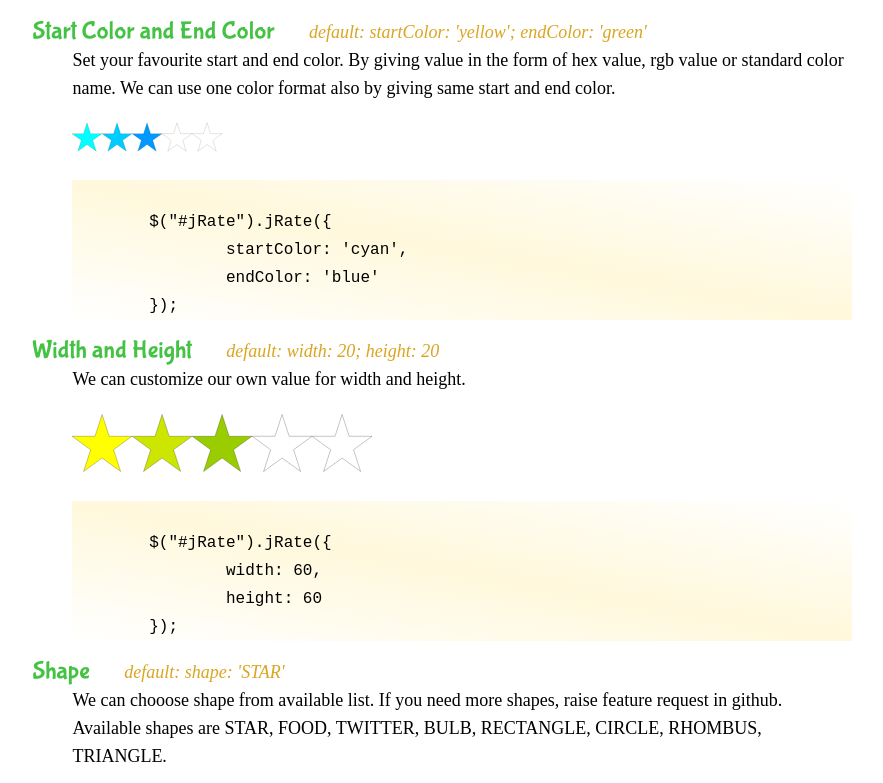
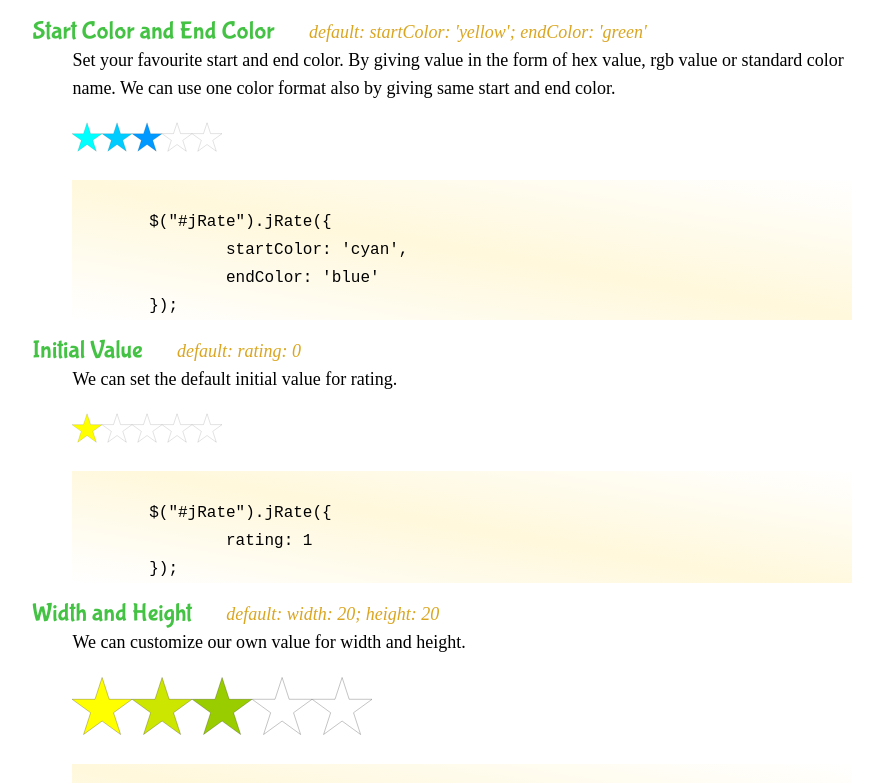
Before and after one commit to toolitup/toolitup.github.io, a website: page jRate.html in a window 1280 px wide. Shown: the part 466-1249 px from the top of the page, without its empty margins (198-1081 px from the left). Drawn offline with nearby package versions, Linux system fonts and the light colour scheme; files that its build step writes are made by us from their sources.

Commit message:
Added initial value

```diff
--- a/jRate.html
+++ b/jRate.html
@@ -76,6 +76,18 @@ one color format also by giving same start and end color.</li>
 	$("#jRate").jRate({
 		startColor: 'cyan',
 		endColor: 'blue'
+	});</code></pre></li>
+			</ul>
+		</div>
+		<div class="jr-main">
+			<h3 class="jr-title">Initial Value</h3>
+			<span class="jr-default">default: rating: 0</span>
+			<ul>
+				<li>We can set the default initial value for rating.</li>
+				<li><div id="demo-rating" ></div><div id="demo-rating-value"></div></li>
+				<li><pre><code>
+	$("#jRate").jRate({
+		rating: 1
 	});</code></pre></li>
 			</ul>
 		</div>
--- a/private/js/toolitup-jrate.js
+++ b/private/js/toolitup-jrate.js
@@ -63,6 +63,7 @@ $(function() {
 	console.log("Entering into Start");
 	generateJRate('demo-main', {});
 	generateJRate('demo-color', {startColor: 'cyan', endColor: 'blue'});
+	generateJRate('demo-rating', {rating: '1'});
 	generateJRate('demo-width', {width: '60', height: '60'});
 	generateJRate('demo-shape', {shape: 'FOOD', startColor: 'lightpink', endColor: 'darkmagenta', width: '40', height: '40',rating:5});
 	generateJRate('demo-shape-twitter', {shape: 'TWITTER',width: '40', height: '40',startColor: '#58E4FF', endColor: '#4485F5',rating:5});
```
Also changed, not shown: public/assets/js/toolitup-jrate.min.js.
